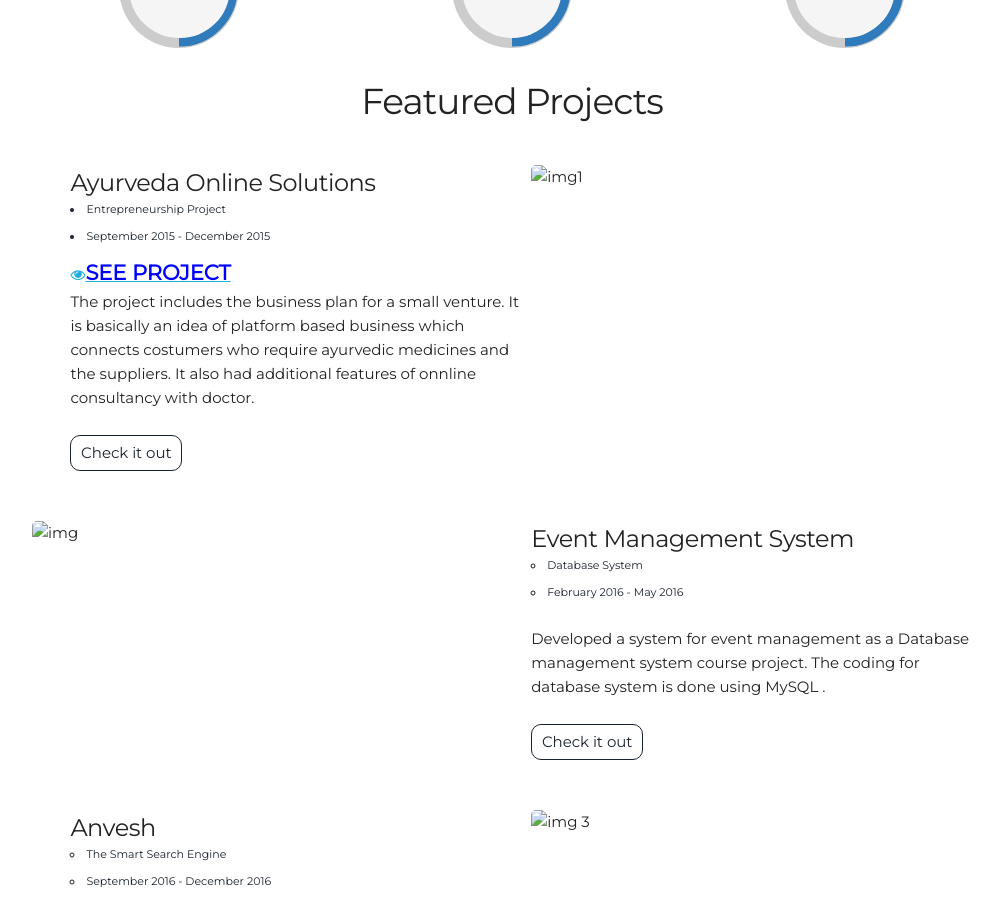
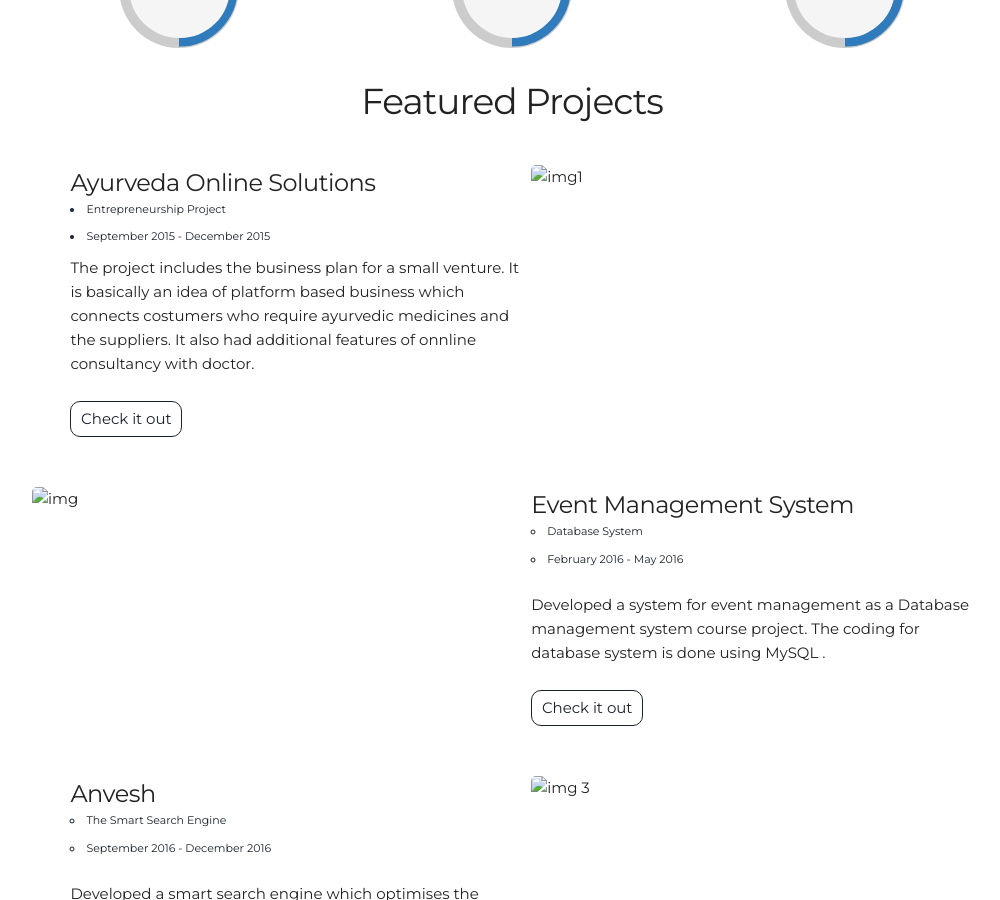
Before and after one commit to manasisingh67/manasisingh67.github.io, a Jekyll site: the page built from index.html, in a window 1280 px wide and 900 px high, scrolled down 1615 px. Shown: the whole window, without its empty margins (128-1128 px from the left). Built offline with Jekyll 4.4.1, drawn with Linux system fonts in a browser that asks for light colours; some of the changed text lies outside the part shown.

Commit message:
Update projects.html

```diff
--- a/_includes/projects.html
+++ b/_includes/projects.html
@@ -10,11 +10,9 @@
       <h5> Ayurveda Online Solutions </h5>
       <li> Entrepreneurship Project</li>
       <li> September 2015 - December 2015</li>
-      <a class="preview" href="#AOS"><i class="fa fa-eye"></i><strong style="font-size:140%; color:blue">SEE PROJECT </strong></a>
-              <div id="AOS">
-                   <p>The project includes the business plan for a small venture. It is basically an idea of platform based business which connects costumers who require ayurvedic medicines and the suppliers. It also had additional features of onnline consultancy with doctor.  </p>
+      <p>The project includes the business plan for a small venture. It is basically an idea of platform based business which connects costumers who require ayurvedic medicines and the suppliers. It also had additional features of onnline consultancy with doctor.  </p>
                             <a class="project-link" href="https://github.com/manasisingh67/business/blob/master/Business%20plan%20ayurvedic%20online%20solutions%20-%206%20(8).docx">Check it out</a>
-      </div>
+
     </div>
   </div>
   <div class="row user-projects">
```
